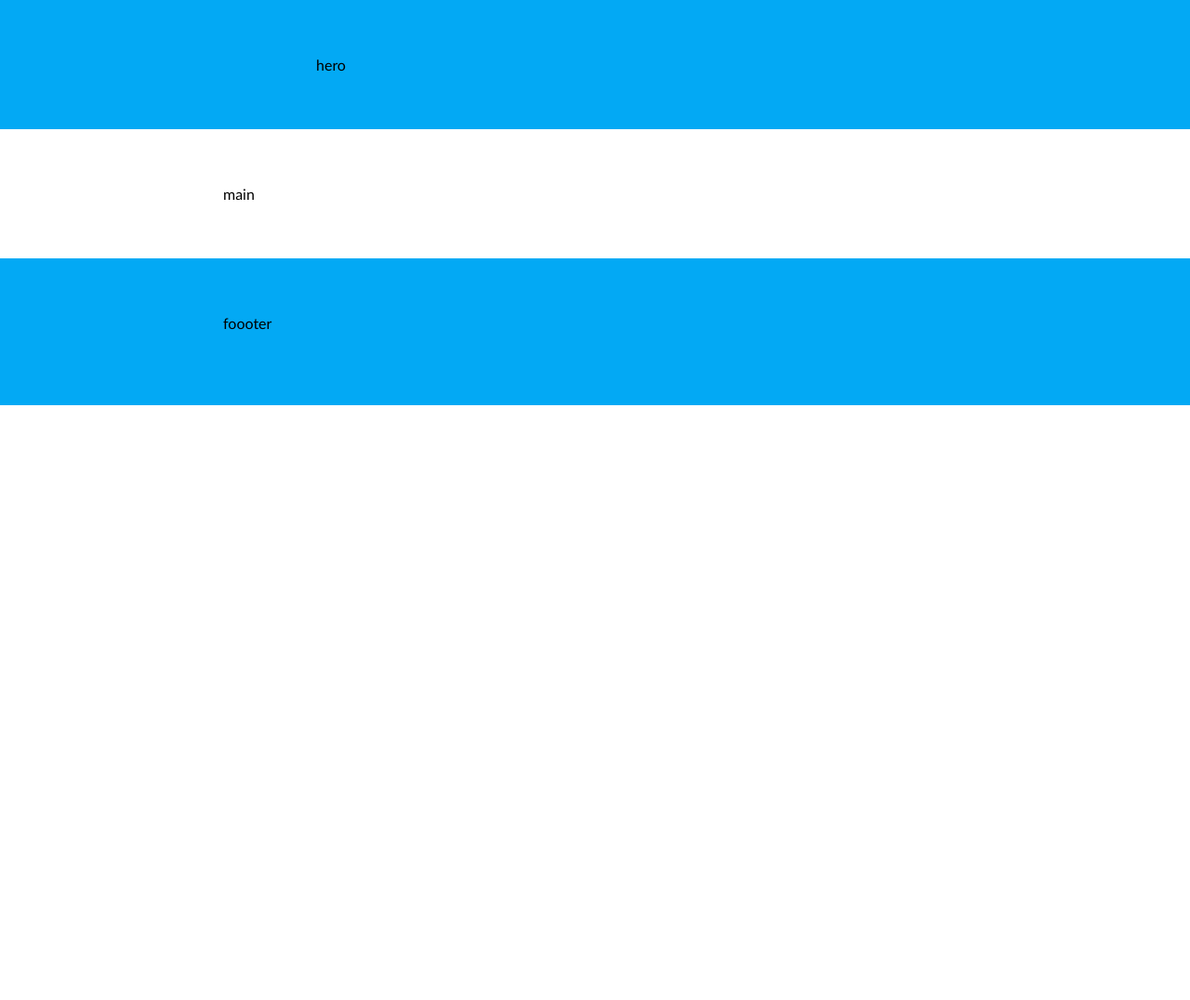
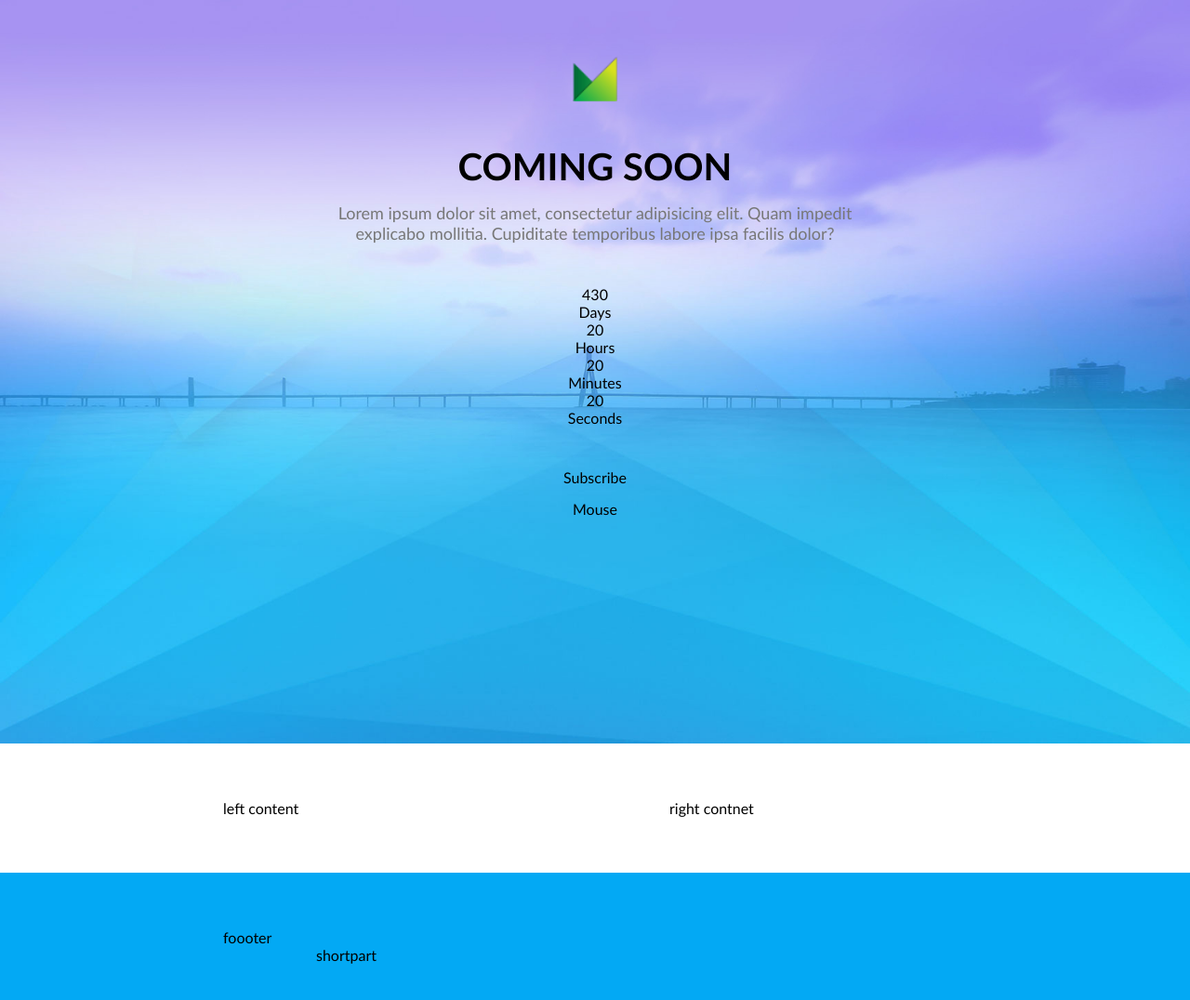
Before and after one commit to DainiusMI/06_coming_soon, a website: page index.html in a window 1280 px wide. Shown: the whole page at 93% size. Before the commit the page ends 800 px from the top, so only its background shows below. Drawn offline with Linux system fonts and the light colour scheme.

Commit message:
done for today

```diff
--- a/css/base/layout.css
+++ b/css/base/layout.css
@@ -1,40 +1,57 @@
 .container {
     display: inline-block;
     width: 100%;
-    padding-top: 60px;
-    padding-bottom: 60px;
+    padding: 60px 0;
+
 }
-.container > .row {
+.container  .row {
     display: inline-block;
     width: 800px;
-    margin-left: calc(50% - 400px);
+    margin:0 calc(50% - 400px);
 }
-.container > .row-short {
+.container  .row-short {
     display: inline-block;
     width: 600px;
-    margin-left: calc(50% - 300px);
+    margin:0  calc(50% - 300px);
+}
+.container .left-col {
+    float:left;
+    width: 50%;
+    margin-right: 10%;
+}
+.container  .right-col {
+    float:left;
+    width: 40%;
 }
 
 @media (max-width: 900px) {
     .container > .row {
         width: 600px;
-        margin-left: calc(50% - 300px);
+        margin:0  calc(50% - 300px);
     }
 }
 @media (max-width: 700px) {
     .container > .row-short,
     .container > .row {
         width: 400px;
-        margin-left: calc(50% - 200px);
+        margin:0 calc(50% - 200px);
     }
 
 }
 @media (max-width: 460px) {
     .container {
-        padding-top: 30px;
-        padding-bottom: 30px;
+        padding-left: 30px;
+        padding-right: 30px;
     }
-
+    .container .left-col,
+    .container .right-col  {
+        float:left;
+        width: 100%;
+        margin-right: 0%;
+    }
+    .container .left-col {
+        margin-bottom: 60px;
+    }
     .container > .row-short,
     .container > .row {
         width: 100%;
--- a/css/components/clock.css
+++ b/css/components/clock.css
@@ -0,0 +1,12 @@
+.clock {
+
+}
+.clock .time {
+
+}
+.clock .value {
+
+}
+.clock .title {
+
+}
--- a/css/pages/home.css
+++ b/css/pages/home.css
@@ -14,3 +14,40 @@
 
 
 /* costume */
+.hero {
+    padding-bottom: 30px;
+    background-image: url(../../img/background.png);
+    background-size: cover;
+    background-position: center;
+    min-height: 100vh;
+    background-attachment: fixed;
+}
+/*  .hero . row-short*/
+.row-short:first-of-type {
+    text-align: center;
+}
+.hero .logo {
+    margin-bottom: 45px;
+    height: 50px;
+    width: 100%;
+    object-fit: contain;
+    position: center;
+}
+.hero .main-title {
+    margin-bottom: 15px;
+    font-size: 40px;
+    text-transform: uppercase;
+
+}
+.hero .description {
+    margin-bottom: 45px;
+    color: #777;
+    font-size: 18px;
+
+}
+.hero .clock {
+    margin-bottom: 45px;
+}
+.hero .form {
+    margin-bottom: 15px;
+}
--- a/index.html
+++ b/index.html
@@ -21,14 +21,46 @@
     <link rel="stylesheet" href="./css/pages/home.css">
 </head>
 <body>
-    <section class="container bg-primary">
+    <section class="container bg-primary hero">
         <div class="row-short">
-            hero
+            <img class="logo" src="./img/s-logo.png" alt="LOGO">
+            <h1 class="main-title">Coming soon</h1>
+            <p class="description">Lorem ipsum dolor sit amet, consectetur adipisicing elit. Quam impedit explicabo mollitia. Cupiditate temporibus labore ipsa facilis dolor?</p>
+            <div class="clock">
+                <div class="time">
+                    <div class="value">430</div>
+                    <div class="title">Days</div>
+                </div>
+                <div class="time">
+                    <div class="value">20</div>
+                    <div class="title">Hours</div>
+                </div>
+                <div class="time">
+                    <div class="value">20</div>
+                    <div class="title">Minutes</div>
+                </div>
+                <div class="time">
+                    <div class="value">20</div>
+                    <div class="title">Seconds</div>
+                </div>
+            </div>
+            <form class="form">
+                Subscribe
+            </form>
+            <div>
+                Mouse
+            </div>
         </div>
     </section>
     <main class="container ">
         <div class="row">
-            main
+            <div class="left-col">
+                left content
+            </div>
+            <div class="right-col">
+                right contnet
+            </div>
+
         </div>
     </main>
     <footer class="container bg-primary">
@@ -36,7 +68,7 @@
             foooter
         </div>
         <div class="row-short">
-
+            shortpart
         </div>
     </footer>
 
--- a/notes.txt
+++ b/notes.txt
@@ -2,3 +2,8 @@
 - create basic file stucture
 - create responsive design (desktop/tablet/phone)
 - create images required for this design
+
+
+
+.time*4>.value+.title
+rezultatas matyt html clock
```
